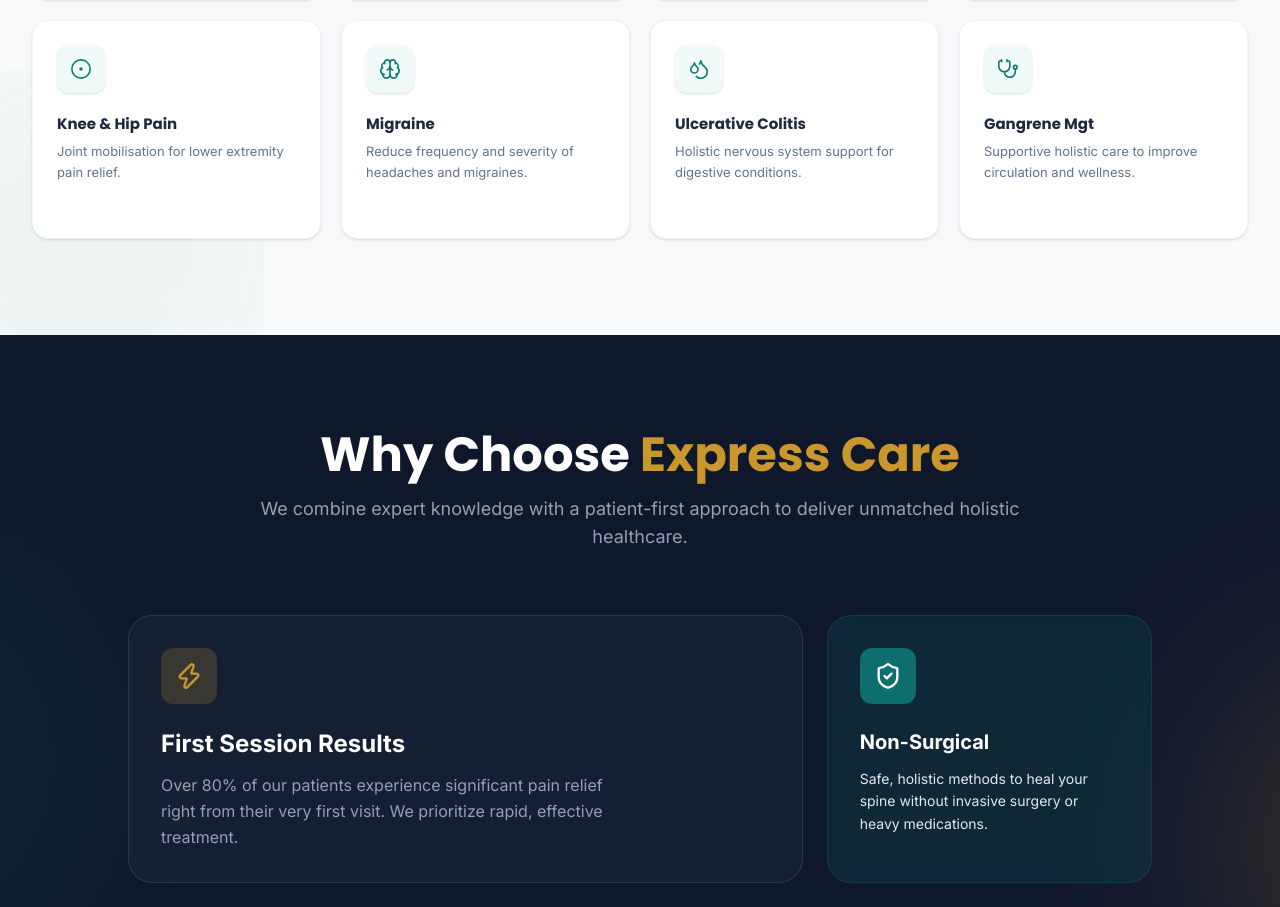
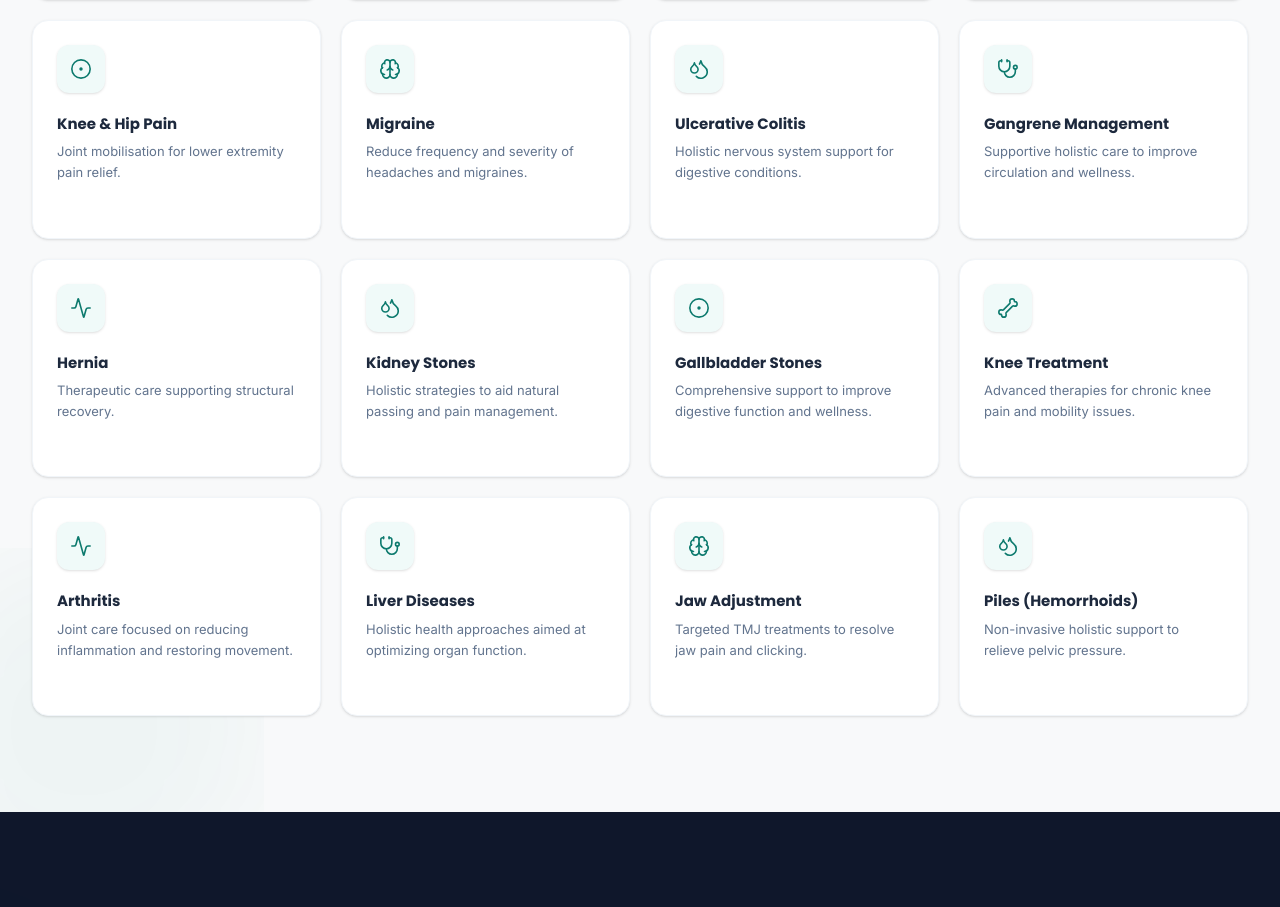
Before and after one commit to anashussain-124/express_care_clinic, a Next.js app: page / in a window 1280 px wide. Shown: the part 3559-4466 px from the top of the page. Built offline with nearby package versions, Linux system fonts and the light colour scheme.

Commit message:
Update treatment cards to the 20 requested conditions

```diff
--- a/src/components/AdvancedTreatmentsSection.tsx
+++ b/src/components/AdvancedTreatmentsSection.tsx
@@ -37,97 +37,141 @@
     shortDesc: "Targeted spinal adjustments to alleviate lower and upper back pain.",
     icon: Activity,
     imgUrl: "https://images.unsplash.com/photo-1598257006626-48b0c252070d?auto=format&fit=crop&w=800&q=80",
-    longDesc:
-      "Back pain is one of the most common musculoskeletal complaints worldwide, affecting people of all ages and lifestyles. It can range from a dull, constant ache to a sudden, sharp sensation that makes movement difficult. Common causes include poor posture, muscle strain, herniated discs, or degenerative spinal changes. Chiropractic care addresses the root cause by performing targeted spinal adjustments that restore proper vertebral alignment and relieve pressure on nerves and soft tissues. Complementary therapies such as soft-tissue massage, rehabilitative exercises, and postural counselling are integrated to accelerate recovery. With a personalised treatment plan, most patients experience significant pain relief and improved mobility within a few sessions.",
+    longDesc: "Back pain is one of the most common musculoskeletal complaints worldwide, affecting people of all ages and lifestyles. It can range from a dull, constant ache to a sudden, sharp sensation that makes movement difficult. Chiropractic care addresses the root cause by performing targeted spinal adjustments that restore proper vertebral alignment and relieve pressure on nerves and soft tissues."
   },
   {
     title: "Neck Pain",
     shortDesc: "Gentle alignment for stiffness and chronic neck discomfort.",
     icon: PersonStanding,
     imgUrl: "https://images.unsplash.com/photo-1541781774459-bb2af2f05b55?auto=format&fit=crop&w=800&q=80",
-    longDesc:
-      "Neck pain and stiffness are increasingly prevalent due to prolonged screen time, poor ergonomics, and stress-related muscle tension. Left untreated, chronic neck discomfort can lead to headaches, shoulder tightness, and even radiating arm pain. Our chiropractors perform gentle cervical manipulation and mobilisation techniques to restore normal joint movement and reduce muscular spasm. Soft-tissue therapies including trigger-point release and myofascial decompression complement the adjustments by addressing surrounding musculature. Patients also receive guidance on ergonomic corrections and therapeutic stretches to sustain the improvements achieved during clinic visits, helping prevent recurrence.",
+    longDesc: "Neck pain and stiffness are increasingly prevalent due to prolonged screen time, poor ergonomics, and stress-related muscle tension. Left untreated, chronic neck discomfort can lead to headaches, shoulder tightness, and even radiating arm pain. Our chiropractors perform gentle cervical manipulation and mobilisation techniques to restore normal joint movement and reduce muscular spasm."
   },
   {
     title: "Sciatica",
     shortDesc: "Relieve nerve pressure causing radiating pain down the legs.",
     icon: Zap,
     imgUrl: "https://images.unsplash.com/photo-1616279969862-cf7a78a15ed5?auto=format&fit=crop&w=800&q=80",
-    longDesc:
-      "Sciatica is characterised by sharp, burning, or shooting pain that travels along the sciatic nerve — from the lower back through the buttock and down one or both legs. It is most commonly caused by a herniated disc, bone spur, or spinal stenosis compressing the nerve root. Chiropractic spinal decompression and targeted lumbar adjustments reduce the mechanical pressure responsible for nerve irritation, providing relief without surgery or opioid medication. Soft-tissue work around the piriformis and gluteal muscles further releases nerve entrapment at secondary sites. Most patients notice a progressive reduction in leg pain and improved walking tolerance, with long-term results supported by core-strengthening rehabilitation.",
+    longDesc: "Sciatica is characterised by sharp, burning, or shooting pain that travels along the sciatic nerve — from the lower back through the buttock and down one or both legs. Chiropractic spinal decompression and targeted lumbar adjustments reduce the mechanical pressure responsible for nerve irritation, providing relief without surgery or opioid medication."
   },
   {
     title: "Disc Bulge",
     shortDesc: "Non-surgical decompression for herniated or bulging discs.",
     icon: Bone,
     imgUrl: "https://images.unsplash.com/photo-1559757175-0eb30cd8c063?auto=format&fit=crop&w=800&q=80",
-    longDesc:
-      "A disc bulge or herniation occurs when the soft inner nucleus of an intervertebral disc pushes outward through a weakened annulus, potentially pressing on adjacent spinal nerves. Symptoms range from localised back pain to radiating pain, numbness, or weakness in the limbs. Non-surgical spinal decompression therapy — delivered with precision on a specialised traction table — gently distracts the vertebrae to create negative intradiscal pressure, encouraging the disc to retract toward its normal position. Chiropractic adjustments restore vertebral alignment and improve biomechanics around the affected segment. Combined with therapeutic exercise and lifestyle modifications, this approach achieves lasting relief for the majority of patients.",
+    longDesc: "A disc bulge or herniation occurs when the soft inner nucleus of an intervertebral disc pushes outward through a weakened annulus, potentially pressing on adjacent spinal nerves. Non-surgical spinal decompression therapy gently distracts the vertebrae to create negative intradiscal pressure, encouraging the disc to retract toward its normal position."
   },
   {
     title: "Frozen Shoulder",
     shortDesc: "Restore mobility and reduce pain in the shoulder joint.",
     icon: HeartPulse,
     imgUrl: "https://images.unsplash.com/photo-1576091160550-2173dba999ef?auto=format&fit=crop&w=800&q=80",
-    longDesc:
-      "Frozen shoulder, clinically known as adhesive capsulitis, involves progressive stiffening and painful restriction of the glenohumeral joint due to inflammation and thickening of the joint capsule. It commonly develops after an injury, surgery, or prolonged immobility, and can severely limit overhead and rotational movements. Chiropractic care employs joint mobilisation and manipulation techniques to stretch the contracted capsule and restore functional range of motion. Instrument-assisted soft-tissue mobilisation (IASTM) and therapeutic ultrasound are used to break down adhesions and stimulate tissue remodelling. A structured home-exercise programme accelerates recovery and prevents the fibrotic process from recurring.",
+    longDesc: "Frozen shoulder, clinically known as adhesive capsulitis, involves progressive stiffening and painful restriction of the glenohumeral joint due to inflammation and thickening of the joint capsule. Chiropractic care employs joint mobilisation and manipulation techniques to stretch the contracted capsule and restore functional range of motion."
   },
   {
     title: "Scoliosis",
     shortDesc: "Management and structural alignment for spinal curvature.",
     icon: Waves,
     imgUrl: "https://images.unsplash.com/photo-1530026454774-5c4bde7ee131?auto=format&fit=crop&w=800&q=80",
-    longDesc:
-      "Scoliosis is an abnormal lateral curvature of the spine, most often diagnosed during adolescence but also occurring in adults due to degenerative changes. Mild to moderate curves can cause muscle imbalances, postural distortion, back pain, and in severe cases, compromise breathing. Chiropractic management focuses on halting curve progression, reducing compensatory muscle tension, and improving overall spinal biomechanics through specific adjusting techniques and postural retraining. Mirror-image exercises and customised orthotics address the three-dimensional nature of the deformity. While chiropractic care does not surgically straighten the spine, consistent treatment can meaningfully improve function, reduce pain, and support quality of life.",
+    longDesc: "Scoliosis is an abnormal lateral curvature of the spine. Chiropractic management focuses on halting curve progression, reducing compensatory muscle tension, and improving overall spinal biomechanics through specific adjusting techniques and postural retraining to support quality of life."
   },
   {
     title: "Sinus Issues",
     shortDesc: "Chiropractic adjustments to promote proper sinus drainage.",
     icon: Wind,
     imgUrl: "https://images.unsplash.com/photo-1612349317150-e413f6a5b16d?auto=format&fit=crop&w=800&q=80",
-    longDesc:
-      "Chronic sinus congestion and recurrent sinusitis often have an overlooked neurological component: tension in the upper cervical spine and cranial sutures can impair lymphatic drainage and nerve signalling to the sinus cavities. Gentle chiropractic adjustments to the cervical vertebrae and cranial bones help restore proper nerve tone and facilitate drainage of the frontal, ethmoid, and maxillary sinuses. Patients frequently report reduced frequency of sinus infections, clearer nasal passages, and lessened headache pressure following a course of treatment. This holistic approach complements, rather than replaces, conventional ENT management and is particularly valuable for patients seeking to reduce dependence on decongestants and antibiotics.",
+    longDesc: "Chronic sinus congestion and recurrent sinusitis often have an overlooked neurological component. Gentle chiropractic adjustments to the cervical vertebrae and cranial bones help restore proper nerve tone and facilitate drainage of the frontal, ethmoid, and maxillary sinuses."
   },
   {
     title: "Asthma",
     shortDesc: "Nervous system optimisation to support respiratory health.",
     icon: Flame,
     imgUrl: "https://images.unsplash.com/photo-1506126279646-a697353d3166?auto=format&fit=crop&w=800&q=80",
-    longDesc:
-      "While chiropractic care is not a cure for asthma, emerging evidence supports its role as a valuable adjunct in managing respiratory conditions. Misalignments in the thoracic spine (mid-back) can create neurological interference that increases bronchial hyperreactivity and reduces the efficiency of the respiratory muscles. Thoracic spinal adjustments aim to restore normal nerve supply to the lungs and diaphragm, potentially reducing the frequency and severity of asthma attacks. Improved spinal mobility also allows for greater thoracic expansion, supporting deeper, more efficient breathing. Patients report complementary benefits such as reduced reliance on rescue inhalers and improved exercise tolerance when chiropractic is incorporated into a comprehensive respiratory management plan.",
+    longDesc: "Misalignments in the thoracic spine can create neurological interference that affects the respiratory system. Thoracic spinal adjustments aim to restore normal nerve supply to the lungs and diaphragm, potentially reducing the frequency of asthma attacks and supporting deeper breathing."
   },
   {
     title: "Knee & Hip Pain",
     shortDesc: "Joint mobilisation for lower extremity pain relief.",
     icon: CircleDot,
     imgUrl: "https://images.unsplash.com/photo-1571019613576-2b22c76fd955?auto=format&fit=crop&w=800&q=80",
-    longDesc:
-      "Knee and hip pain frequently stem from biomechanical dysfunction higher in the kinetic chain — pelvic imbalance, sacroiliac joint restriction, or altered gait patterns can place excessive stress on the lower extremity joints. Chiropractic evaluation identifies these upstream contributing factors and addresses them through adjustments and soft-tissue therapies. Direct mobilisation of the knee or hip joint is performed where indicated to reduce intra-articular inflammation and restore normal joint mechanics. Rehabilitative exercises targeting the gluteal and quadriceps musculature provide dynamic stabilisation, reducing load on the cartilage and ligaments. This integrated approach benefits patients with osteoarthritis, IT band syndrome, bursitis, and post-surgical stiffness alike.",
+    longDesc: "Knee and hip pain frequently stem from biomechanical dysfunction higher in the kinetic chain. Direct mobilisation of the knee or hip joint is performed where indicated to reduce intra-articular inflammation, restore normal joint mechanics, and alleviate load on the cartilage."
   },
   {
     title: "Migraine",
     shortDesc: "Reduce frequency and severity of headaches and migraines.",
     icon: Brain,
     imgUrl: "https://images.unsplash.com/photo-1587836374828-4dbafa94cf0e?auto=format&fit=crop&w=800&q=80",
-    longDesc:
-      "Migraines are debilitating neurological events characterised by intense, often one-sided headache, nausea, and sensitivity to light and sound. Suboccipital muscle tension, restricted upper cervical joints, and altered trigeminal nerve signalling are key peripheral triggers frequently managed through chiropractic care. Cervical adjustments and soft-tissue release of the suboccipital region reduce the sensitisation of pain pathways, helping lower both the frequency and intensity of migraine episodes. Lifestyle factors — including hydration, screen time, sleep posture, and stress — are addressed holistically to minimise trigger exposure. Clinical studies show that patients receiving regular chiropractic care often reduce their reliance on prescription migraine medications over time.",
+    longDesc: "Suboccipital muscle tension and restricted upper cervical joints are key peripheral triggers for migraines. Cervical adjustments and soft-tissue release reduce the sensitisation of pain pathways, helping lower both the frequency and intensity of migraine episodes."
   },
   {
     title: "Ulcerative Colitis",
     shortDesc: "Holistic nervous system support for digestive conditions.",
     icon: Droplets,
     imgUrl: "https://images.unsplash.com/photo-1559757148-5c350d0d3c56?auto=format&fit=crop&w=800&q=80",
-    longDesc:
-      "Ulcerative colitis is a chronic inflammatory bowel condition causing abdominal pain, diarrhoea, and fatigue. The autonomic nervous system — particularly the vagus nerve — plays a critical role in regulating gut motility, immune response, and mucosal integrity. Chiropractic adjustments to the thoracic and lumbar spine aim to reduce interference in the autonomic nerve supply to the gastrointestinal tract, potentially modulating the inflammatory cascade. While chiropractic is not a standalone treatment for IBD, it can be a meaningful complementary therapy that reduces pain, improves nervous system tone, and supports overall wellbeing alongside medical management. Patients often report improved digestive comfort, reduced stress, and better sleep quality.",
+    longDesc: "The autonomic nervous system plays a critical role in regulating gut motility and immune response. Chiropractic adjustments to the thoracic and lumbar spine aim to reduce interference in the nerve supply to the gastrointestinal tract, serving as a complementary therapy that reduces pain and improves nervous system tone."
   },
   {
-    title: "Gangrene Mgt",
+    title: "Gangrene Management",
     shortDesc: "Supportive holistic care to improve circulation and wellness.",
     icon: Stethoscope,
     imgUrl: "https://images.unsplash.com/photo-1666214280557-f1b5022eb634?auto=format&fit=crop&w=800&q=80",
-    longDesc:
-      "Supportive chiropractic and holistic care plays an adjunctive role in the broader management of peripheral vascular disease and conditions affecting tissue perfusion, including post-debridement care in gangrene management. Impairments in the lumbar and sacral spine can interfere with sympathetic nerve pathways governing blood vessel tone in the lower extremities. Gentle chiropractic techniques aim to improve autonomic nervous system balance, promoting vasodilation and enhanced microcirculation to compromised tissues. Nutritional counselling, lymphatic drainage massage, and stress management strategies are integrated to support the body's natural healing capacity. This supportive holistic approach is always implemented in close collaboration with the patient's medical team to ensure comprehensive, coordinated care.",
+    longDesc: "Impairments in the spine can interfere with sympathetic nerve pathways governing blood vessel tone. Gentle chiropractic techniques aim to improve autonomic nervous system balance, promoting vasodilation and enhanced microcirculation to compromised tissues as a supportive adjunct therapy."
   },
+  {
+    title: "Hernia",
+    shortDesc: "Therapeutic care supporting structural recovery.",
+    icon: Activity,
+    imgUrl: "https://images.unsplash.com/photo-1519494026892-80bbd2d6fd0d?auto=format&fit=crop&w=800&q=80",
+    longDesc: "A hernia involves tissue protruding through a weak spot in the abdominal muscle wall. While surgery is often required, holistic care and specialized postural adjustments can help reduce core pressure, support surrounding musculature, and optimize recovery during rehabilitation."
+  },
+  {
+    title: "Kidney Stones",
+    shortDesc: "Holistic strategies to aid natural passing and pain management.",
+    icon: Droplets,
+    imgUrl: "https://images.unsplash.com/photo-1519494026892-80bbd2d6fd0d?auto=format&fit=crop&w=800&q=80",
+    longDesc: "Kidney stones can cause severe lower back and flank pain. Chiropractic adjustments targeting the lower thoracic and lumbar spine help optimize nerve supply to the renal system, promoting better organ function and providing natural pain relief while the stone passes."
+  },
+  {
+    title: "Gallbladder Stones",
+    shortDesc: "Comprehensive support to improve digestive function and wellness.",
+    icon: CircleDot,
+    imgUrl: "https://images.unsplash.com/photo-1519494026892-80bbd2d6fd0d?auto=format&fit=crop&w=800&q=80",
+    longDesc: "Gallstones form when bile hardens in the gallbladder, often causing sharp right-sided pain. Enhancing the nerve communication between the spine and the digestive organs through precise adjustments can help support better biliary function and reduce associated referred back pain."
+  },
+  {
+    title: "Knee Treatment",
+    shortDesc: "Advanced therapies for chronic knee pain and mobility issues.",
+    icon: Bone,
+    imgUrl: "https://images.unsplash.com/photo-1519494026892-80bbd2d6fd0d?auto=format&fit=crop&w=800&q=80",
+    longDesc: "Knee issues often result from tracking problems, arthritis, or ligament strain. We utilize targeted joint mobilization, soft tissue therapy, and corrective exercises to restore proper alignment, reduce inflammation, and significantly improve range of motion in the knee."
+  },
+  {
+    title: "Arthritis",
+    shortDesc: "Joint care focused on reducing inflammation and restoring movement.",
+    icon: Activity,
+    imgUrl: "https://images.unsplash.com/photo-1519494026892-80bbd2d6fd0d?auto=format&fit=crop&w=800&q=80",
+    longDesc: "Arthritis leads to chronic joint stiffness, swelling, and reduced mobility. Gentle chiropractic adjustments combined with customized mobility exercises help keep joints fluid, minimize progressive degeneration, and provide safe, drug-free pain management for arthritic patients."
+  },
+  {
+    title: "Liver Diseases",
+    shortDesc: "Holistic health approaches aimed at optimizing organ function.",
+    icon: Stethoscope,
+    imgUrl: "https://images.unsplash.com/photo-1519494026892-80bbd2d6fd0d?auto=format&fit=crop&w=800&q=80",
+    longDesc: "The liver depends on a robust nerve supply from the mid-back to function optimally. Correcting spinal subluxations in the thoracic region improves neurological communication to the hepatic system, supporting the liver's natural detoxification and regenerative processes."
+  },
+  {
+    title: "Jaw Adjustment",
+    shortDesc: "Targeted TMJ treatments to resolve jaw pain and clicking.",
+    icon: Brain,
+    imgUrl: "https://images.unsplash.com/photo-1519494026892-80bbd2d6fd0d?auto=format&fit=crop&w=800&q=80",
+    longDesc: "Temporomandibular joint (TMJ) disorders cause jaw pain, clicking, and tension headaches. Specialized chiropractic techniques adjust the jaw alignment, release surrounding muscle tension, and correct related upper-cervical spine issues to restore normal, pain-free chewing and speaking."
+  },
+  {
+    title: "Piles (Hemorrhoids)",
+    shortDesc: "Non-invasive holistic support to relieve pelvic pressure.",
+    icon: Droplets,
+    imgUrl: "https://images.unsplash.com/photo-1519494026892-80bbd2d6fd0d?auto=format&fit=crop&w=800&q=80",
+    longDesc: "Piles are swollen veins in the lower rectum often exacerbated by increased pelvic pressure and poor blood flow. Adjusting the sacrum and pelvis can improve the structural alignment and nerve function in the pelvic region, promoting better vascular tone and reducing discomfort."
+  }
 ];
 
 /* ─────────────────────────────────────
--- a/src/components/ServicesSection.tsx
+++ b/src/components/ServicesSection.tsx
@@ -1,7 +1,7 @@
 "use client";
 
 import { motion } from "framer-motion";
-import { Activity, Bone, Waves, HeartPulse, Brain, Zap, Syringe, Wind, AlertTriangle } from "lucide-react";
+import { Activity, Bone, Waves, HeartPulse, Brain, Zap, Syringe, Wind, AlertTriangle, Droplets, ShieldPlus } from "lucide-react";
 
 const services = [
   { title: "Back Pain", icon: Activity, desc: "Targeted spinal adjustments to alleviate lower and upper back pain." },
@@ -15,7 +15,15 @@
   { title: "Knee & Hip Pain", icon: Activity, desc: "Joint mobilization for lower extremity pain relief." },
   { title: "Migraine", icon: Brain, desc: "Reduce frequency and severity of headaches and migraines." },
   { title: "Ulcerative Colitis", icon: AlertTriangle, desc: "Holistic nervous system support for digestive conditions." },
-  { title: "Gangrene Mgt", icon: Syringe, desc: "Supportive holistic care to improve circulation and wellness." },
+  { title: "Gangrene Management", icon: Syringe, desc: "Supportive holistic care to improve circulation and wellness." },
+  { title: "Hernia", icon: ShieldPlus, desc: "Gentle therapeutic care to support structural recovery and strength." },
+  { title: "Kidney Stones", icon: Droplets, desc: "Holistic strategies to aid natural passing and pain management." },
+  { title: "Gallbladder Stones", icon: ShieldPlus, desc: "Comprehensive support to improve digestive function and wellness." },
+  { title: "Knee Treatment", icon: Bone, desc: "Advanced therapies for chronic knee pain and mobility issues." },
+  { title: "Arthritis", icon: Activity, desc: "Joint care focused on reducing inflammation and restoring movement." },
+  { title: "Liver Diseases", icon: ShieldPlus, desc: "Holistic health approaches aimed at optimizing organ function." },
+  { title: "Jaw Adjustment", icon: Brain, desc: "Targeted TMJ treatments to resolve jaw pain and clicking." },
+  { title: "Piles (Hemorrhoids)", icon: AlertTriangle, desc: "Non-invasive holistic support to relieve pressure and discomfort." }
 ];
 
 export default function ServicesSection() {
```
